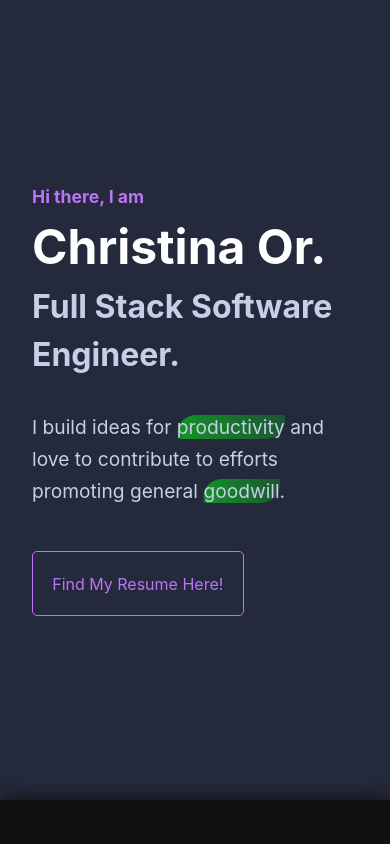
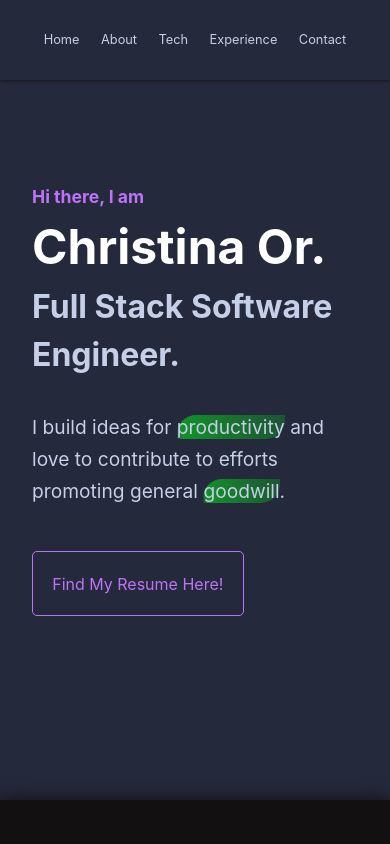
Before and after one commit to christinaor/christinaor.github.io, a React (Vite) app: page / in a window 390 px wide. Shown: the top 844 px of the page. Built offline with nearby package versions, Linux system fonts and the light colour scheme.

Commit message:
Add mobile nav bar

```diff
--- a/src/components/NavBar/NavBar.tsx
+++ b/src/components/NavBar/NavBar.tsx
@@ -25,19 +25,24 @@ export default function NavBar() {
       </a>
 
       <ul className={styles.rightNav}>
+        <li className={styles.homeText}>
+          <a href="#home">
+            <span>Home</span>
+          </a>
+        </li>
         <li className="header-about">
-          <a href="/#about">
-          <span className={styles.number}>01.</span><span> About</span>
+          <a href="#about">
+            <span className={styles.number}>01.</span><span> About</span>
           </a>
         </li>
         <li className="header-tech-stack">
           <a href="/#tech-stack">
-          <span className={styles.number}>03.</span><span> Tech</span>
+            <span className={styles.number}>03.</span><span> Tech</span>
           </a>
         </li>
         <li className="header-experience">
           <a href="/#experiences">
-          <span className={styles.number}>03.</span><span> Experience</span>
+            <span className={styles.number}>03.</span><span> Experience</span>
           </a>
         </li>
         <li className="header-contact">
--- a/src/components/NavBar/styles.module.scss
+++ b/src/components/NavBar/styles.module.scss
@@ -2,6 +2,35 @@
 @import 'src/styles/layout.scss';
 
 .navBar {
+  // display: none;
+  display: flex;
+  justify-content: center;
+  align-items: center;
+
+  position: fixed;
+  z-index: 9999;
+  top: 0;
+  left: 0;
+  width: 100%;
+  height: 2.5rem;
+
+  padding: 1.25rem 0;
+
+  opacity: 1;
+  transition: opacity 0.2s ease-in-out;
+  font-weight: 400;
+  color: $mainTextColor;
+  background-color: $mainBodyBackground;
+  box-shadow: 0 0 4px 0 $mainTextColorBlack;
+
+  font-size: 0.8rem;
+}
+
+.number {
+  display: none;
+}
+
+.home {
   display: none;
 }
 
@@ -18,13 +47,19 @@
 
   margin: 0;
   padding: 0;
-  gap: 0.5rem;
+  gap: clamp(0.5rem, 5.5vw, 2rem);
 
   list-style-type: none;
 }
 
 .navBar a.home:hover, .navBar ul li:hover {
   filter: invert(53%) sepia(60%) saturate(2375%) hue-rotate(231deg) brightness(100%) contrast(94%);
+}
+
+@media only screen and (min-width: 481px) {
+  .homeText {
+    display: none;
+  }
 }
 
 @media only screen and (min-width: 481px) and (max-width: $desktop-min) {
```
